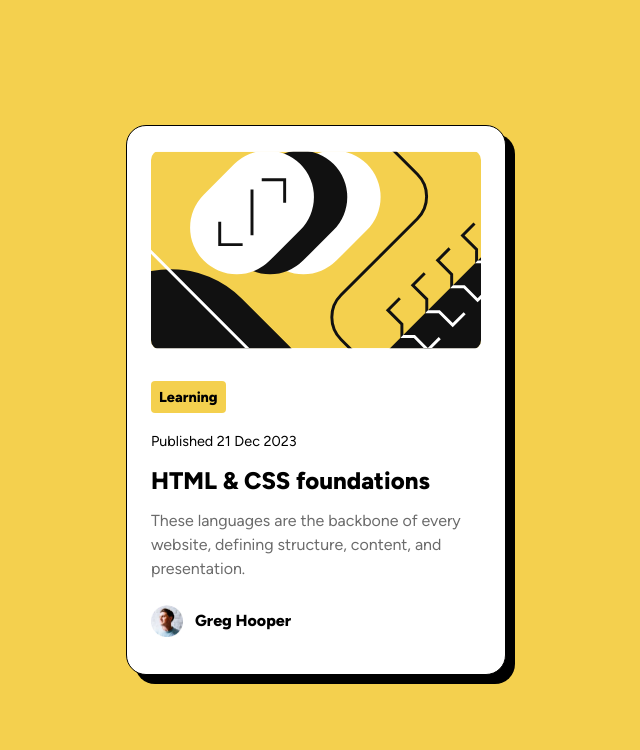
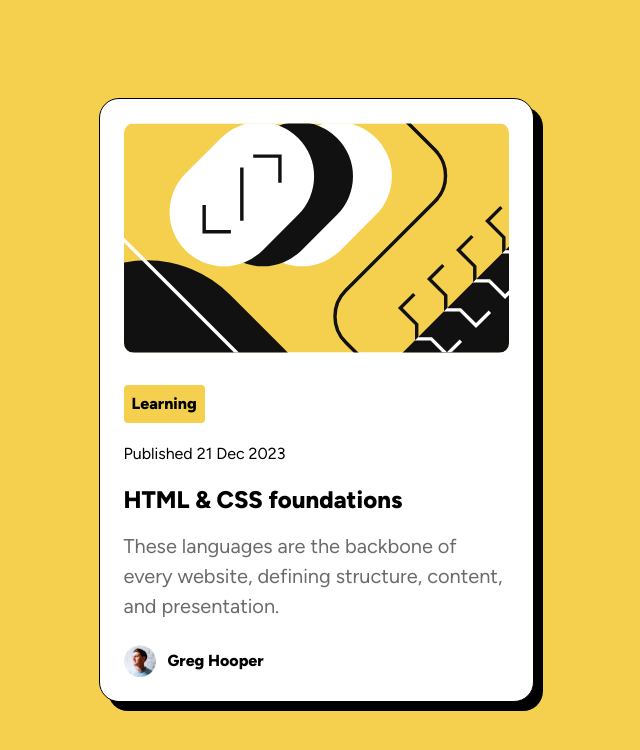
Before and after one commit to jorgepexp/blog-preview-card, a plain HTML site: page index.html in a window 1280 px wide. Shown: the whole page, without its empty margins (324-964 px from the left). Drawn offline with Linux system fonts and the light colour scheme.

Commit message:
style; finishing touches

```diff
--- a/styles.css
+++ b/styles.css
@@ -4,8 +4,9 @@
   --clr-gray-500: hsl(0, 0%, 42%);
   --clr-gray-950: hsl(0, 0%, 7%);
 
-  --font-size-small: clamp(.9rem, 1vw, 2.5rem);
-  --font-size: clamp(1rem, 1vw, 3rem);
+  --font-size-small: clamp(0.8333rem, 0.7004rem + 0.6447vw, 1rem);
+  --font-size: clamp(1rem, 0.8187rem + 0.8791vw, 1.25rem);;
+  --font-size-large: clamp(1rem, 0.85rem + 0.9vw, 1.5rem);;
 
   --font-family: 'Figtree';
   --font-weight-normal: 500;
@@ -37,6 +38,7 @@ body {
 
   background-color: var(--clr-yellow);
   font-family: var(--font-family);
+  font-size: var(--font-size);
   line-height: var(--line-height);
 }
 
@@ -51,10 +53,17 @@ article {
   box-shadow: 9px 9px 0 black;
 }
 
+@media screen and (width >= 600px) {
+  article {
+    width: 385px;
+    min-height: 525px;
+  }
+}
+
 header {
   > img {
-    max-width: 100%;
-    min-height: 200px;
+    width: 100%;
+    height: auto;
     border-radius: 10px;
     margin-block-end: 1.5rem;
   }
@@ -77,6 +86,7 @@ header {
   > h2 {
     font-weight: var(--font-weight-bold);
     margin-bottom: 1rem;
+    font-size: var(--font-size-large);
   }
 }
 
@@ -92,6 +102,7 @@ footer {
 
   span {
     font-weight: var(--font-weight-bold);
+    font-size: var(--font-size-small);
   }
 
   img {
```
